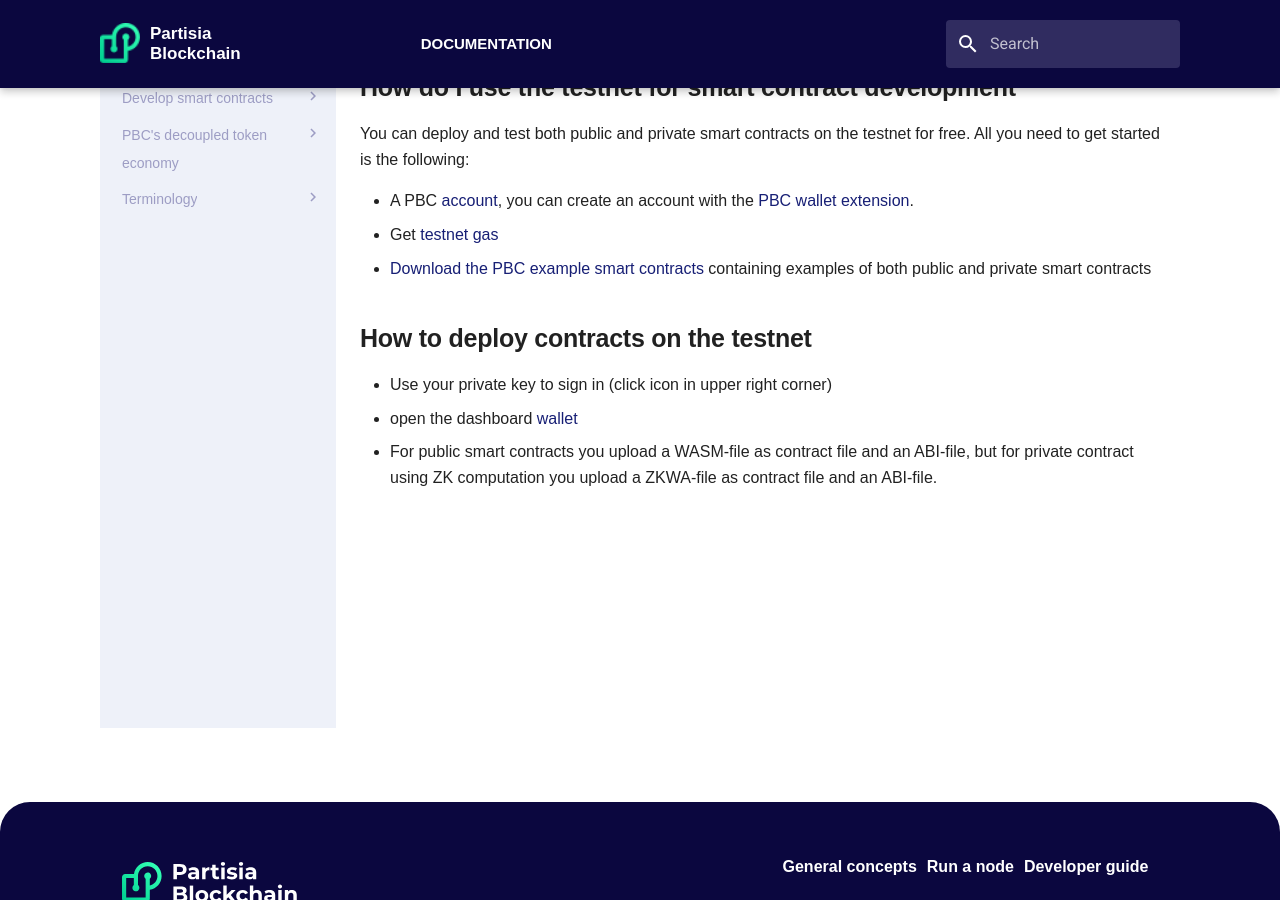
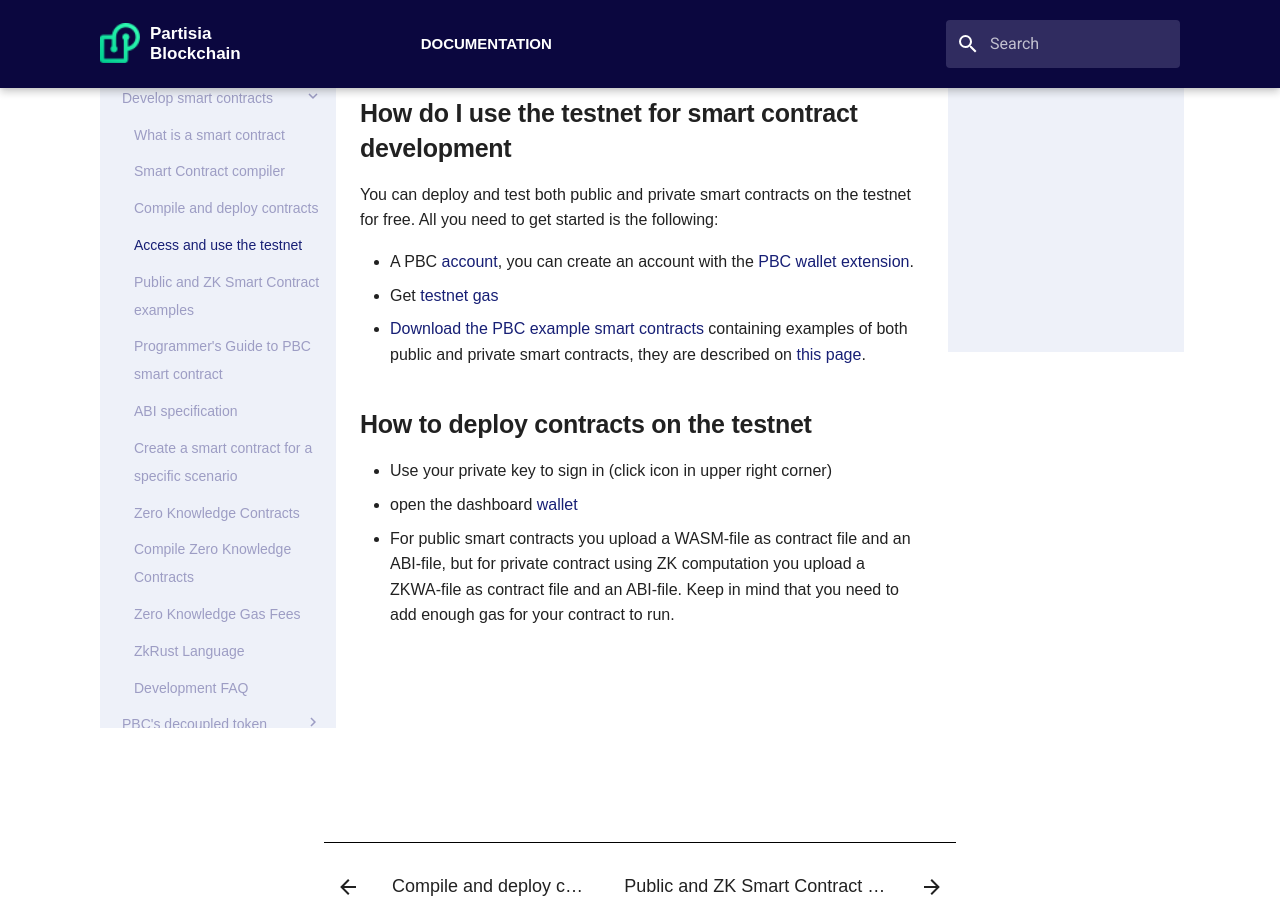
Before and after one commit to 0xSero/partisia-docs, an MkDocs documentation site: the page built from docs/testnet.md, in a window 1280 px wide and 900 px high, scrolled down 236 px. Built offline with MkDocs 1.6.1 and Material for MkDocs 9.7.7, drawn with Linux system fonts in a browser that asks for light colours; some web fonts are replaced; a script that is not in the unit is left out; some of the changed text lies outside the part shown.

Commit message:
Finding a testnet page and creating references for this page across the enviroment + small fixes for the page.

```diff
--- a/docs/contract-compilation.md
+++ b/docs/contract-compilation.md
@@ -31,6 +31,8 @@
 you will see that this matches the *initialize* function.
 The other three actions will be available after successful deployment.
 
+If you need to tryout your smart contract, we recommend you tryout the [testnet](testnet.md).
+
 In the *total_supply* field you put the number of tokens you want minted for total supply of the contract
 from the moment of deployment.
 The *decimals* field indicates placement of decimal point in total supply.
--- a/docs/testnet.md
+++ b/docs/testnet.md
@@ -9,10 +9,10 @@
 
 - A PBC [account](accounts.md), you can create an account with the [PBC wallet extension](https://chrome.google.com/webstore/detail/partisia-wallet/gjkdbeaiifkpoencioahhcilildpjhgh).
 - Get [testnet gas](byoc.md)
-- [Download the PBC example smart contracts](LINK_TO_RUST_EXAMPLE_CONTRACTS) containing examples of both public and private smart contracts
+- [Download the PBC example smart contracts](LINK_TO_RUST_EXAMPLE_CONTRACTS) containing examples of both public and private smart contracts, they are described on [this page](combi-innovation.md).
 
 ## How to deploy contracts on the testnet
 
 - Use your private key to sign in (click icon in upper right corner)
 - open the dashboard [wallet](https://testnet.partisiablockchain.com/wallet/upload_wasm)
-- For public smart contracts you upload a WASM-file as contract file and an ABI-file, but for private contract using ZK computation you upload a ZKWA-file as contract file and an ABI-file.
+- For public smart contracts you upload a WASM-file as contract file and an ABI-file, but for private contract using ZK computation you upload a ZKWA-file as contract file and an ABI-file. Keep in mind that you need to add enough gas for your contract to run.
--- a/mkdocs.yml
+++ b/mkdocs.yml
@@ -26,6 +26,7 @@
       - What is a smart contract: contract-development.md
       - Download compiler for contract development: download-compiler.md
       - Compile and deploy contracts: contract-compilation.md
+      - Access and use the testnet: testnet.md
       - MPC Examples and Smart contracts available for combinatorial innovation: combi-innovation.md
       - Programmer's Guide to PBC smart contract: programmers_guide.md
       - ABI specification: abiv.md
```
Also changed, not shown: docs/compile-zk.md (+1 -1 lines), docs/index.md (+1 -0 lines).
